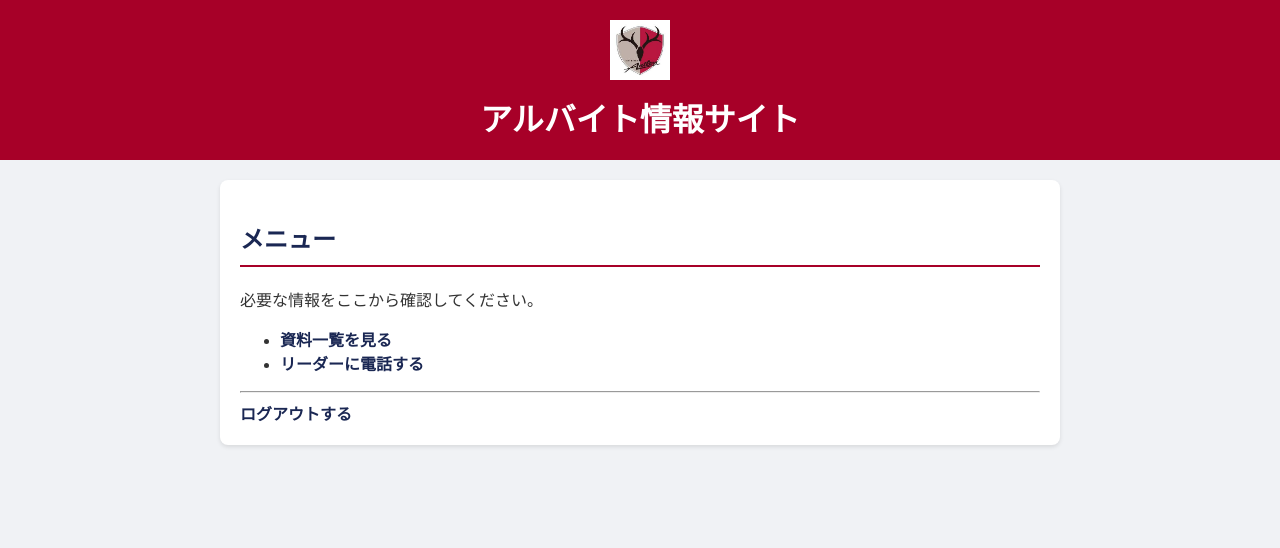
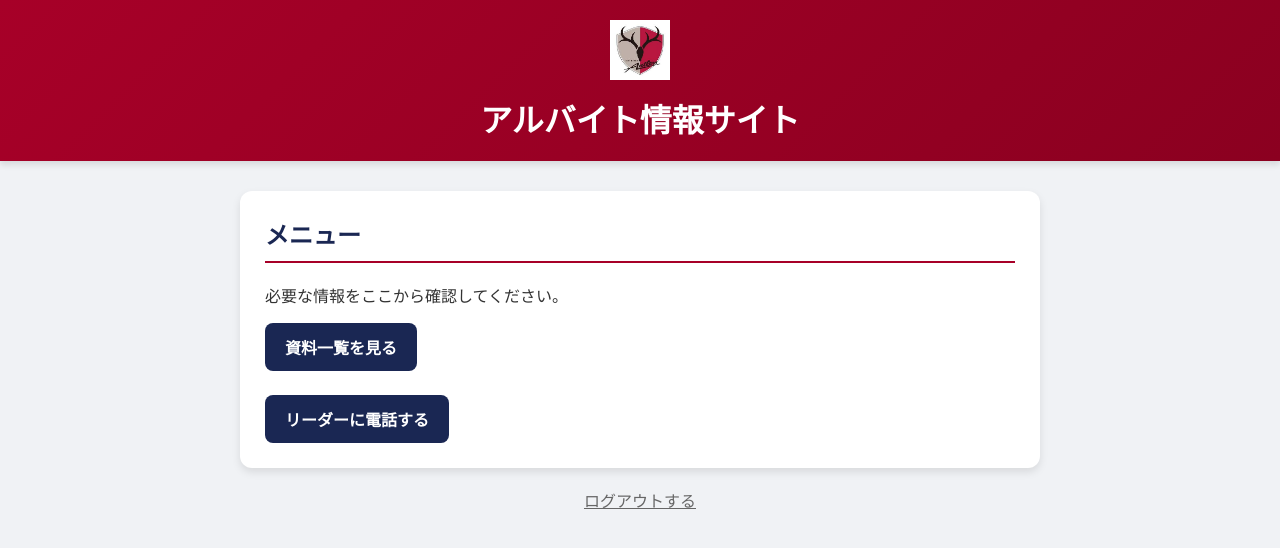
Before and after one commit to wnlab-murakami/Kashima_backstand, a Flask app: page / in a window 1280 px wide. Shown: the top 548 px of the page. Run offline with Flask 3, Linux system fonts and the light colour scheme; the visitor is signed in with stand-in values (Sample User, id 1).

Commit message:
スタイルシートとHTMLを更新し、Noto Sans JPフォントを適用、グラデーション背景を追加。ボタンスタイルを改善し、アニメーション効果を追加。

```diff
--- /dev/null
+++ b/static/main.js
@@ -0,0 +1,10 @@
+// static/main.js
+document.addEventListener('DOMContentLoaded', function() {
+    // アニメーションさせたい要素を全て取得
+    const fadeInElements = document.querySelectorAll('.fade-in-element');
+
+    // 取得した各要素に is-visible クラスを追加
+    fadeInElements.forEach(element => {
+        element.classList.add('is-visible');
+    });
+});
--- a/static/style.css
+++ b/static/style.css
@@ -1,50 +1,96 @@
+/* Google FontsからNoto Sans JPをインポート */
+@import url('https://fonts.googleapis.com/css2?family=Noto+Sans+JP:wght@400;700&display=swap');
+
 body {
     background-color: #f0f2f5;
-    font-family: "Helvetica Neue", Arial, "Hiragino Kaku Gothic ProN", "Hiragino Sans", Meiryo, sans-serif;
+    /* フォントをNoto Sans JPに変更 */
+    font-family: 'Noto Sans JP', sans-serif;
     color: #333;
     margin: 0;
     padding: 0;
 }
 
 .header {
-    background-color: #A70028; /* アントラーズのディープレッド */
+    background: linear-gradient(135deg, #A70028, #8b0020); /* グラデーションを追加 */
     color: white;
     padding: 20px 0;
     text-align: center;
+    box-shadow: 0 4px 6px rgba(0,0,0,0.1);
 }
 
 .header h1 {
     margin: 0;
     font-size: 2em;
+    font-weight: 700; /* 太字 */
 }
 
 .container {
     width: 90%;
     max-width: 800px;
-    margin: 20px auto;
-    padding: 20px;
-    background-color: white;
-    border-radius: 8px;
-    box-shadow: 0 2px 4px rgba(0,0,0,0.1);
-}
-
-h2 {
-    color: #1A2753; /* ネイビーで見出しを強調 */
-    border-bottom: 2px solid #A70028;
-    padding-bottom: 10px;
-}
-
-a {
-    color: #1A2753;
-    text-decoration: none;
-    font-weight: bold;
-}
-
-a:hover {
-    text-decoration: underline;
+    margin: 30px auto;
+    padding: 0 20px;
 }
 
 .logo {
     max-height: 60px;
     margin-bottom: 10px;
 }
+
+/* ★★★ カード型レイアウト用のスタイルを追加 ★★★ */
+.card {
+    background-color: white;
+    border-radius: 12px;
+    box-shadow: 0 4px 8px rgba(0,0,0,0.1);
+    padding: 25px;
+    margin-bottom: 20px;
+}
+
+.card h2 {
+    color: #1A2753;
+    border-bottom: 2px solid #A70028;
+    padding-bottom: 10px;
+    margin-top: 0;
+}
+
+/* ★★★ ボタン用のスタイルを追加 ★★★ */
+.btn {
+    display: inline-block;
+    background-color: #1A2753; /* ネイビー */
+    color: white;
+    padding: 12px 20px;
+    border-radius: 8px;
+    text-decoration: none;
+    font-weight: bold;
+    text-align: center;
+    transition: background-color 0.3s, transform 0.2s; /* アニメーション効果 */
+}
+
+.btn:hover {
+    background-color: #2c3e8a; /* 少し明るいネイビー */
+    transform: translateY(-2px); /* 少し浮き上がる */
+    text-decoration: none;
+    color: white;
+}
+
+/* ログアウトリンク用のスタイル */
+.logout-link {
+    display: block;
+    text-align: center;
+    margin-top: 20px;
+    color: #666;
+    font-weight: normal;
+}
+/* static/style.css に追加 */
+
+/* アニメーションの初期状態（透明で少し下にいる） */
+.fade-in-element {
+    opacity: 0;
+    transform: translateY(20px);
+    transition: opacity 0.8s ease-out, transform 0.8s ease-out;
+}
+
+/* アニメーションの最終状態（不透明で元の位置にいる） */
+.fade-in-element.is-visible {
+    opacity: 1;
+    transform: translateY(0);
+}
--- a/templates/index.html
+++ b/templates/index.html
@@ -11,15 +11,17 @@
         <img src="{{ url_for('static', filename='logo.png') }}" alt="チームロゴ" class="logo">
         <h1>アルバイト情報サイト</h1>
     </div>
-    <div class="container">
-        <h2>メニュー</h2>
-        <p>必要な情報をここから確認してください。</p>
-        <ul>
-            <li><a href="{{ url_for('documents') }}">資料一覧を見る</a></li>
-            <li><a href="tel:090-1234-5678">リーダーに電話する</a></li>
-        </ul>
-        <hr>
-        <a href="{{ url_for('logout') }}">ログアウトする</a>
+    <div class="container fade-in-element">
+        <div class="card">
+            <h2>メニュー</h2>
+            <p>必要な情報をここから確認してください。</p>
+            <a href="{{ url_for('documents') }}" class="btn">資料一覧を見る</a>
+            <br><br>
+            <a href="tel:090-1234-5678" class="btn">リーダーに電話する</a>
+        </div>
+        <a href="{{ url_for('logout') }}" class="logout-link">ログアウトする</a>
     </div>
+
+    <script src="{{ url_for('static', filename='main.js') }}"></script>
 </body>
 </html>
```
